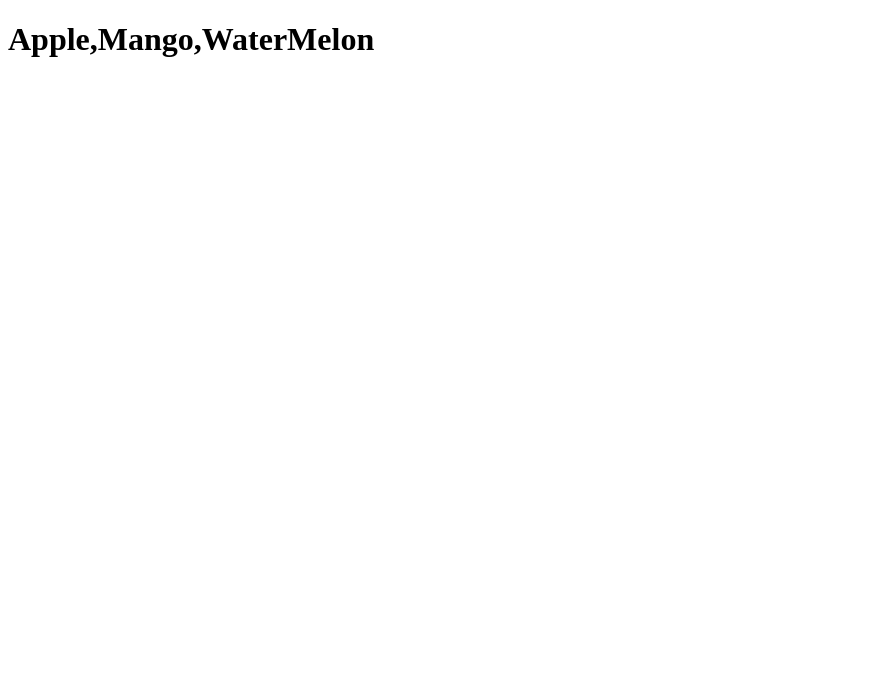
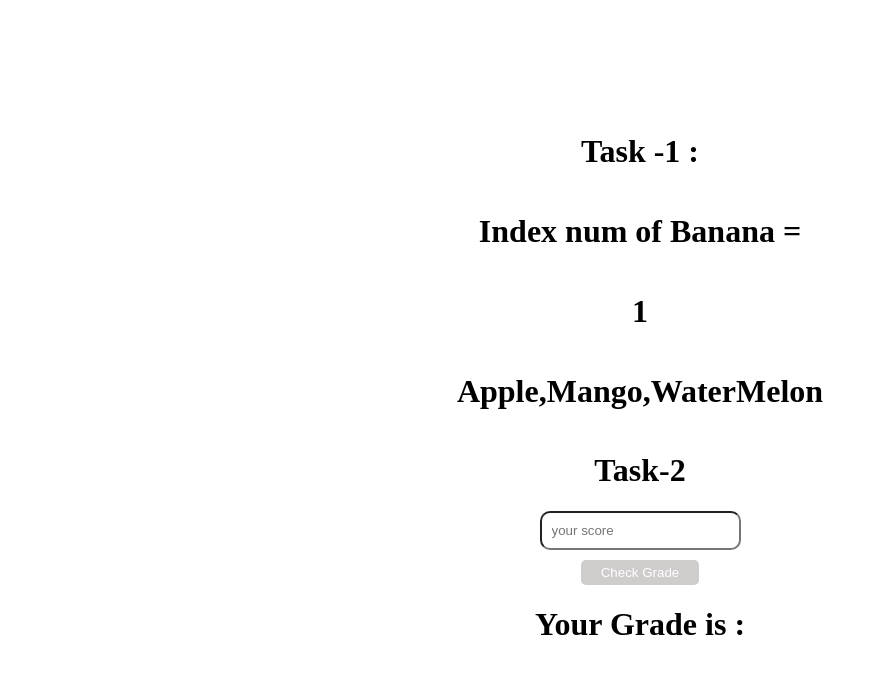
Before and after one commit to sumaiya-rahman-chowdhury/javascript-practice-task, a plain HTML site: page js array/index.html in a window 1280 px wide. Shown: the whole page, without its empty margins (0-877 px from the left). Drawn offline with Linux system fonts and the light colour scheme.

Commit message:
solved task 2

```diff
--- a/js array/app.js
+++ b/js array/app.js
@@ -1,8 +1,11 @@
+// Task -1 :find banana index ,then replace banana with Mango,then remove Orange and push Watermelon
+
 
 var fruits = ['Apple','Banana','Orange'];
 var element = fruits.indexOf('Banana');
 // element = ;
-fruits[1] = 'Mango';
+document.getElementById("demo").innerHTML = element;
+ fruits[element] = 'Mango';
 fruits.pop();
 fruits.push("WaterMelon");
-document.getElementById("demo").innerHTML = (fruits);
+document.getElementById("demo1").innerHTML = (fruits);
--- a/js array/index.html
+++ b/js array/index.html
@@ -1,15 +1,31 @@
 <!DOCTYPE html>
 <html lang="en">
+
 <head>
     <meta charset="UTF-8">
     <meta name="viewport" content="width=device-width, initial-scale=1.0">
     <title>Document</title>
+    <link rel="stylesheet" href="style.css">
 </head>
+
 <body>
+   <div class="div">
+    <h1>Task -1 :</h1>
+    <h1>Index num of Banana =</h1>
+    <h1 id="demo"></h1>
+    <h1 id="demo1"></h1>
 
-<h1 id="demo"></h1>
-<h1 id="demo1"></h1>
 
+
+    <!--Task---2  -->
+    <h1>Task-2</h1>
+    <input type="number" id="scoreInput" placeholder="your score">
+    <button onclick="checkGrade()">Check Grade</button>
+    <h1>Your Grade is : </h1>
+    <h2 id="demo3"></h2>
     <script src="app.js"></script>
+    <script src="result-check.js"></script>
+   </div>
 </body>
+
 </html>
--- /dev/null
+++ b/js array/result-check.js
@@ -0,0 +1,29 @@
+// Task -2 :find your friends grade :
+
+function checkGrade(){
+    // Task -2 :find your friends grade :
+
+var score = document.getElementById("scoreInput").value;
+
+if (score >= 80) {
+    document.getElementById("demo3").innerHTML = "Above A grade "
+}
+else if (score>=60)
+{
+    document.getElementById("demo3").innerHTML = "Above B grade "
+}
+else if (score>=50)
+{
+    document.getElementById("demo3").innerHTML = "Above C grade "
+}
+else if (score>=40)
+{
+    document.getElementById("demo3").innerHTML = "Above D grade "
+}
+else if (score<=39)
+{
+    document.getElementById("demo3").innerHTML = "F grade "
+}
+
+
+}
--- /dev/null
+++ b/js array/style.css
@@ -0,0 +1,23 @@
+.div{
+    height: 100vh;
+    display: flex;
+    flex-direction: column;
+    justify-content: center;
+    align-items: center;
+}
+input{
+    padding: 10px;
+    border-radius: 10px;
+    margin-bottom: 10px;
+}
+button{
+    padding-left: 20px;
+    padding-right:20px;
+    padding-top: 5px;
+    padding-bottom: 5px;
+    border-radius: 5px;
+    border: 0px;
+    background-color: rgb(207, 204, 204);
+    cursor: pointer;
+    color:white;
+}
```
